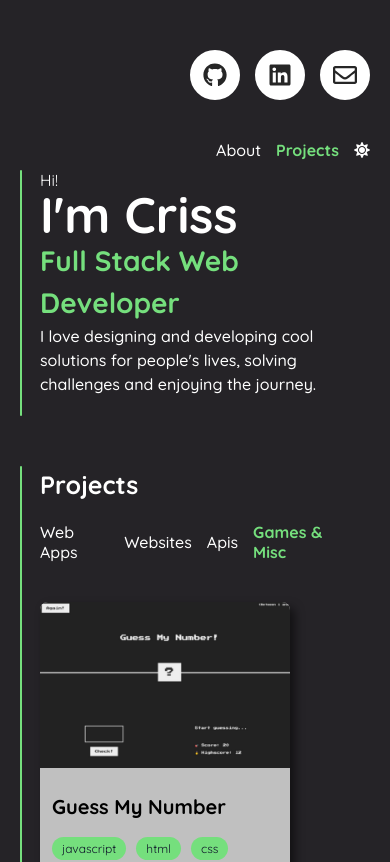
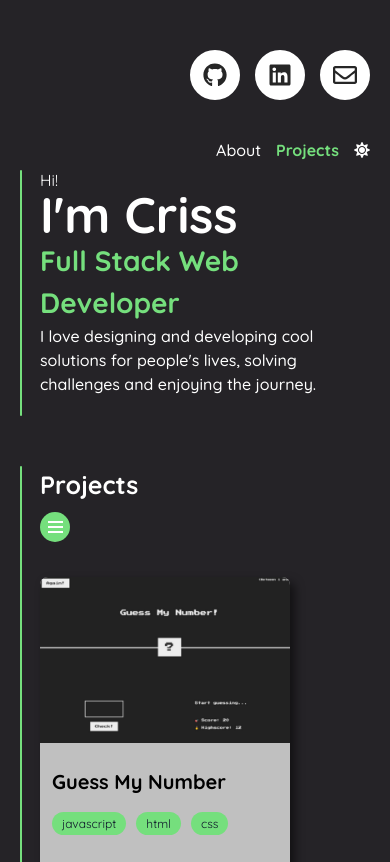
Before and after one commit to CrissRayes/portfolio2023, a React (Vite) app: page /projects/games in a window 390 px wide. Shown: the top 862 px of the page. Built offline with nearby package versions, Linux system fonts and the light colour scheme.

Commit message:
menu hamburguesa

```diff
--- a/src/pages/Projects.jsx
+++ b/src/pages/Projects.jsx
@@ -1,11 +1,40 @@
 import { NavLink, Outlet } from 'react-router-dom';
+import { useEffect } from 'react';
 
 export const Projects = () => {
   const linkActivo = ({ isActive }) => (isActive ? 'active' : '');
 
+  useEffect(() => {
+    const nav = document.querySelector('.nav-menu');
+    const toggleNavMenu = () => {
+      nav.classList.toggle('open');
+    };
+
+    const closeNavMenu = (e) => {
+      if (!nav.contains(e.target)) {
+        nav.classList.remove('open');
+      }
+    };
+
+    nav.addEventListener('click', toggleNavMenu);
+    nav.addEventListener('click', closeNavMenu);
+
+    // Limpia los eventos al desmontar el componente
+    return () => {
+      nav.removeEventListener('click', toggleNavMenu);
+      nav.removeEventListener('click', closeNavMenu);
+    };
+  }, []);
+
   return (
     <div className='projects'>
       <h2>Projects</h2>
+      <nav className='nav-menu'>
+        <div className='hamburger'>
+          <div className='icon'></div>
+          <div className='icon'></div>
+          <div className='icon'></div>
+        </div>
         <ul>
           <li>
             <NavLink
@@ -42,6 +71,7 @@ export const Projects = () => {
             </NavLink>
           </li>
         </ul>
+      </nav>
       <Outlet />
     </div>
   );
--- a/src/styles/main.scss
+++ b/src/styles/main.scss
@@ -42,23 +42,6 @@ $background-light: #ffffff;
 ) {
   transition: $property $duration $ease;
 }
-
-// @mixin button-styles($color) {
-//   border-radius: 50px;
-//   padding: 5px 20px;
-//   border: 1px solid $color;
-//   background-color: $color;
-//   color: #fff;
-//   cursor: pointer;
-
-//   &:hover {
-//     background-color: darken($color, 10%);
-//   }
-
-//   &:active {
-//     background-color: darken($color, 20%);
-//   }
-// }
 
 @mixin icon-styles {
   font-size: 24px;
@@ -325,6 +308,45 @@ ul {
   }
 }
 
+/******* Mobile Hamburguer *******/
+@media (max-width: 768px) {
+  .nav-menu {
+    display: flex;
+    flex-direction: column;
+  }
+
+  .nav-menu > ul {
+    display: none;
+  }
+
+  .nav-menu > .hamburger {
+    display: flex;
+    flex-direction: column;
+    gap: 3px;
+    align-items: center;
+    justify-content: center;
+    width: 30px;
+    height: 30px;
+    border-radius: 50%;
+    background-color: $green-color;
+    cursor: pointer;
+    margin-bottom: 5px;
+  }
+
+  .nav-menu > .hamburger > .icon {
+    width: 15px;
+    height: 2px;
+    background-color: #fff;
+    margin: 0 2px;
+  }
+
+  .nav-menu.open > ul {
+    display: flex;
+    flex-direction: column;
+    align-items: baseline;
+  }
+}
+
 /******* Header ********/
 .header {
   display: flex;
@@ -367,7 +389,7 @@ ul {
 .projects {
   display: flex;
   flex-direction: column;
-  justify-content: start;
+  // justify-content: start;
   align-items: start;
   padding: 0 20px;
   position: relative;
```
Lines whose indentation alone changed are shown as unchanged.
